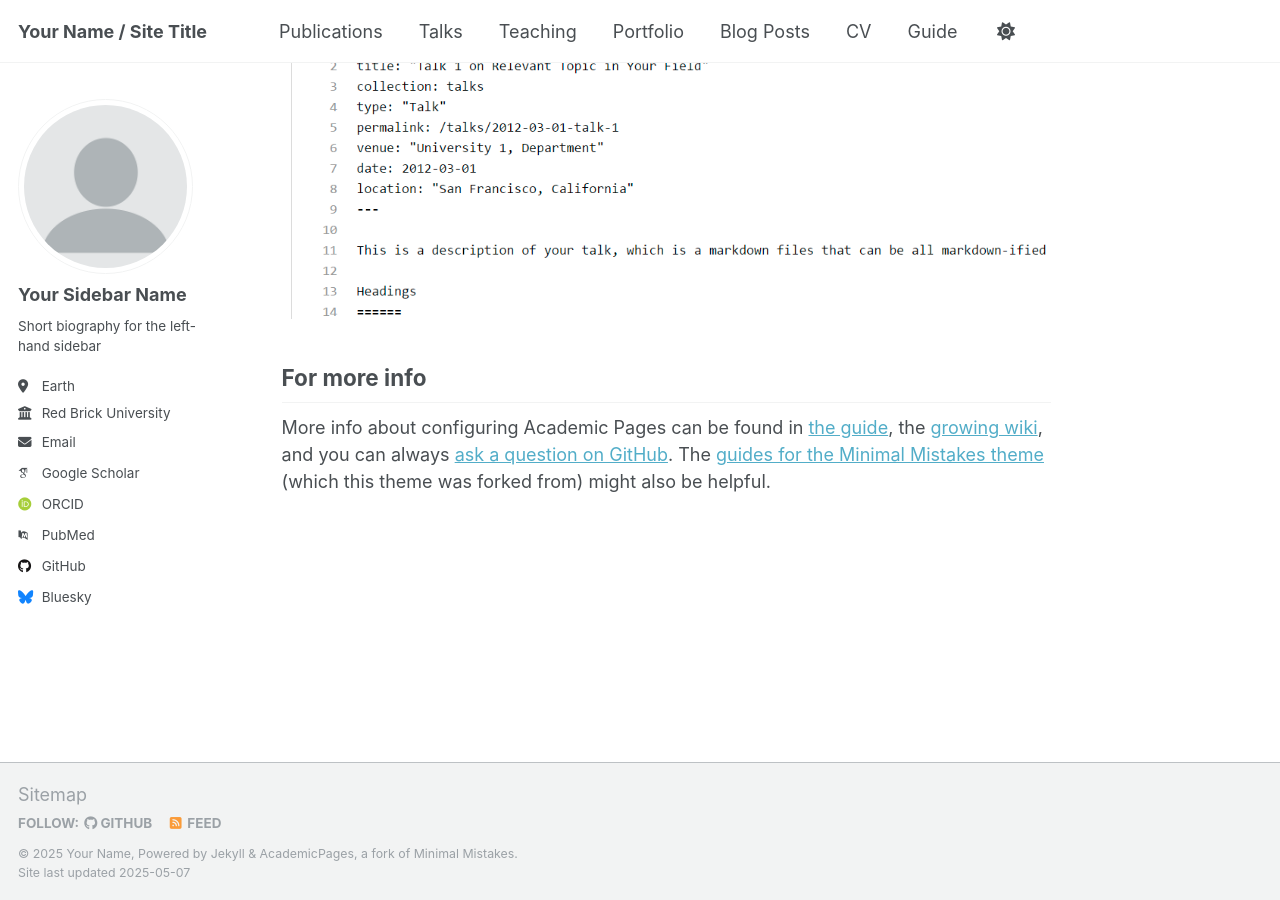
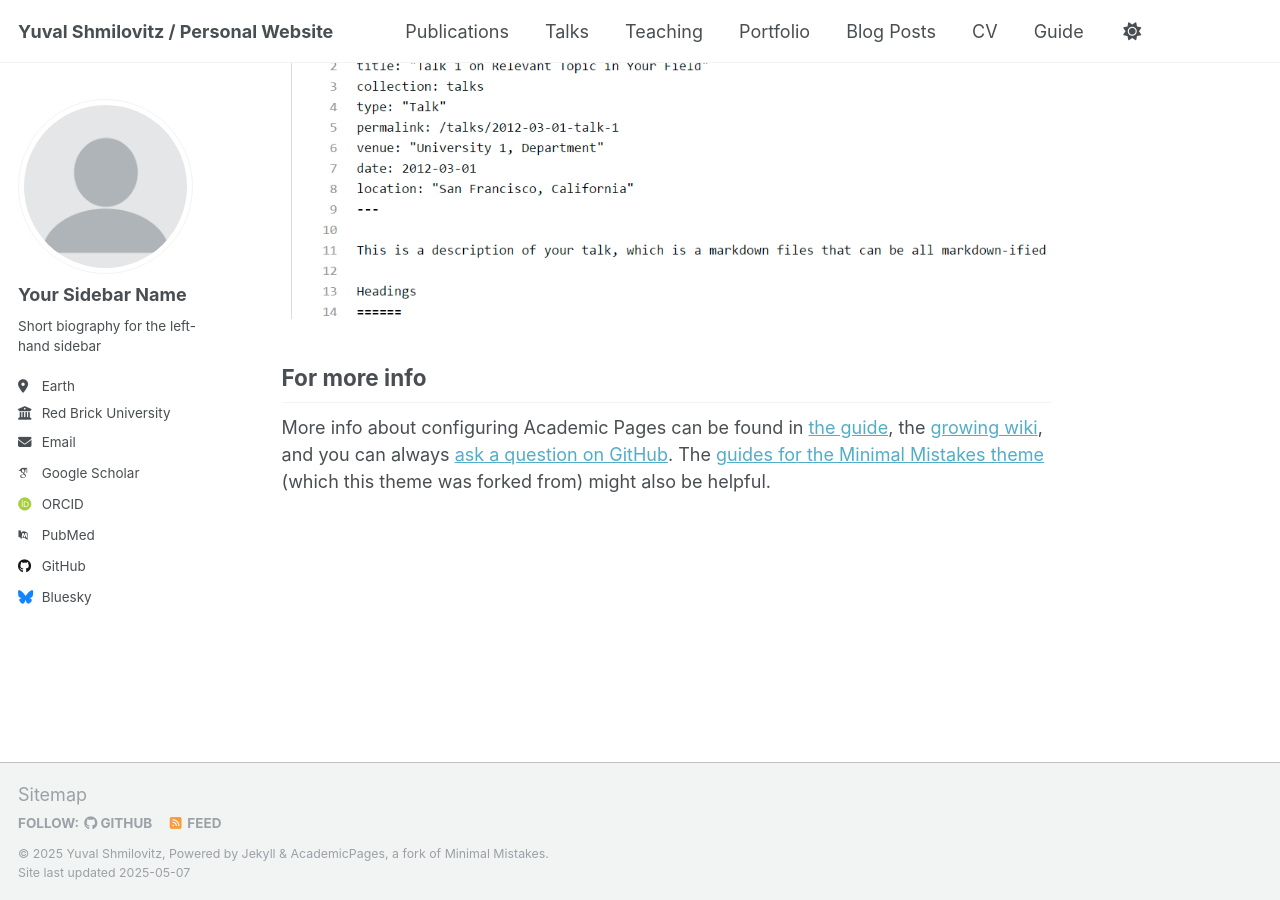
Before and after one commit to yuvalsmilo/yuvalsmilo.github.io, a Jekyll site: the page built from _pages/about.md, in a window 1280 px wide and 900 px high, scrolled down 2636 px. Built offline with Jekyll 4.4.1, drawn with Linux system fonts in a browser that asks for light colours; some web fonts are replaced.

Commit message:
Update _config.yml

```diff
--- a/_config.yml
+++ b/_config.yml
@@ -9,9 +9,9 @@
 # Basic Site Settings
 locale                   : "en-US"
 site_theme               : "default"
-title                    : "Your Name / Site Title"
+title                    : "Yuval Shmilovitz / Personal Website"
 title_separator          : "-"
-name                     : &name "Your Name"
+name                     : &name "Yuval Shmilovitz"
 description              : &description "personal description"
 url                      : https://academicpages.github.io # the base hostname & protocol for your site e.g. "https://[your GitHub username].github.io" or if you already have some other page hosted on Github then use "https://[your GitHub username].github.io/[Your Repo Name]"
 baseurl                  : "" # the subpath of your site, e.g. "/blog"
```
